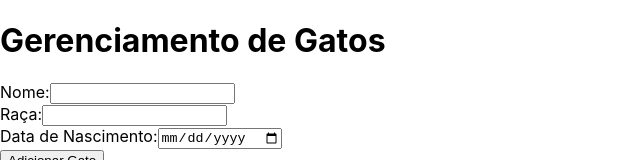
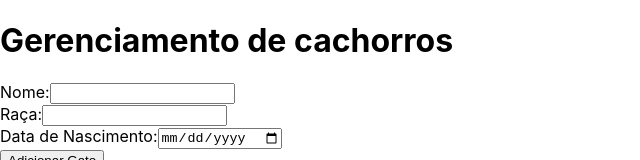
Before and after one commit to julianabarrosss/cats-service, a React (Create React App) app in the folder frontend/: page / in a window 1280 px wide. Shown: the top 160 px of the page, without its empty margins (0-640 px from the left). Built offline with nearby package versions, Linux system fonts and the light colour scheme; no server answers.

Commit message:
alterando

```diff
--- a/frontend/src/App.js
+++ b/frontend/src/App.js
@@ -8,7 +8,7 @@ function App() {
 
   return (
     <div className="App">
-      <h1>Gerenciamento de Gatos</h1>
+      <h1>Gerenciamento de cachorros</h1>
       <AddCat fetchCats={fetchCats} />
       <UpdateCat fetchCats={fetchCats} />
       <CatList setFetchCats={setFetchCats} />
```
